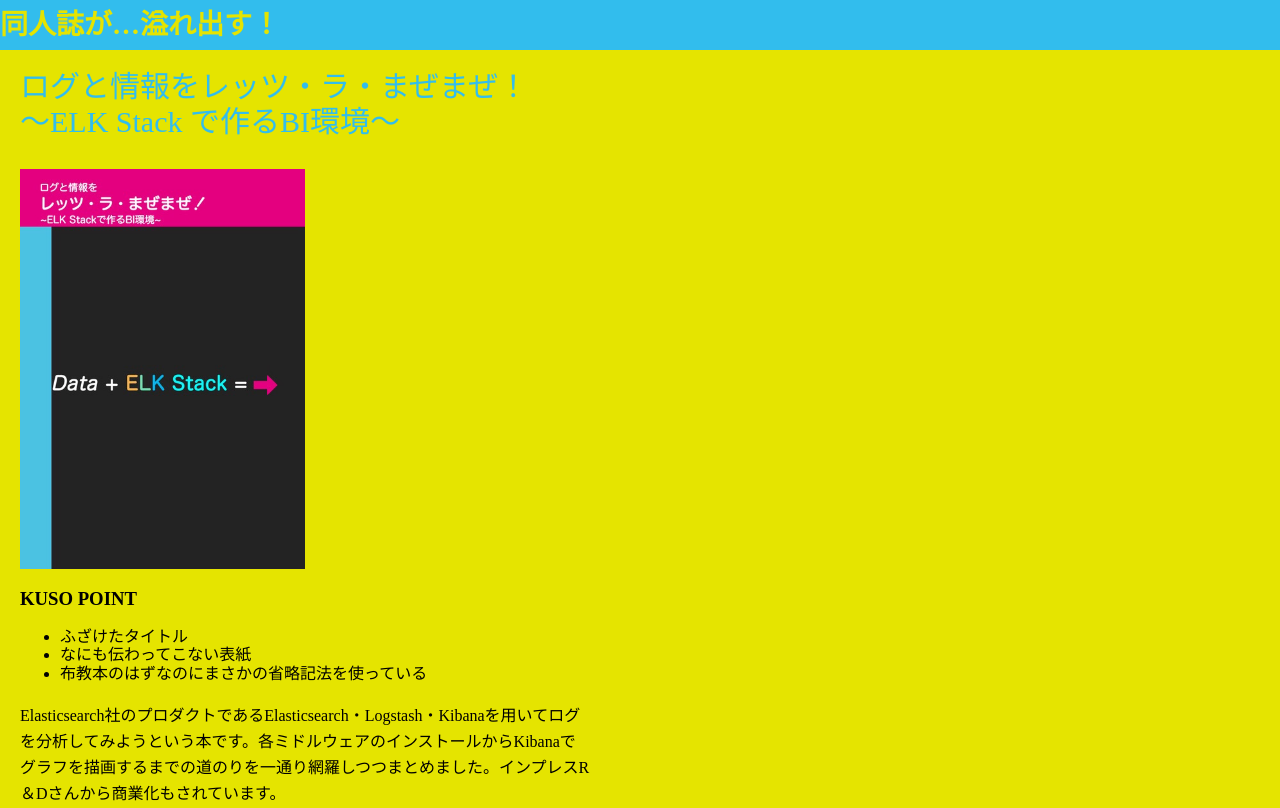
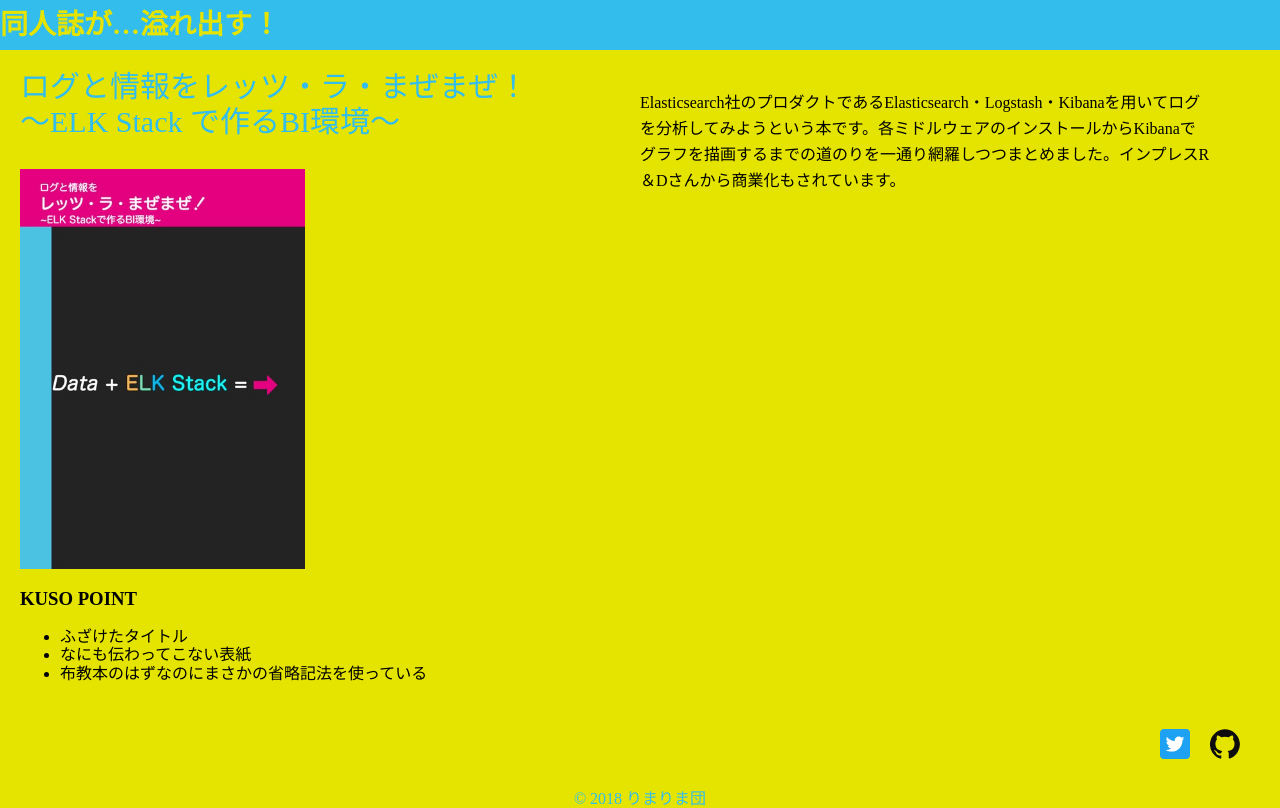
Before and after one commit to MofuMofu2/portfolio-vue, a Vue app: page / in a window 1280 px wide. Shown: the top 808 px of the page. Built offline with nearby package versions, Linux system fonts and the light colour scheme.

Commit message:
[update] #6 要素を右側と左側の括りとし、横並びになるように調整

```diff
--- a/src/App.vue
+++ b/src/App.vue
@@ -2,10 +2,14 @@
   <div id="app">
     <title-header></title-header>
     <div class="main">
-      <book-title></book-title>
-      <book-image></book-image>
-      <description-list></description-list>
-      <book-description></book-description>
+      <div class="left-contents">
+        <book-title></book-title>
+        <book-image></book-image>
+        <description-list></description-list>
+      </div>
+      <div class="right-contents">
+        <book-description></book-description>
+      </div>
     </div>
     <page-footer></page-footer>
   </div>
@@ -38,6 +42,15 @@ export default {
     background-color: #E5E400;
   }
   .main {
+    display: flex;
     margin: 20px;
   }
+
+  .left-contents {
+    width: 50%;
+  }
+
+  .right-contents {
+    width: 50%;
+  }
 </style>
```
